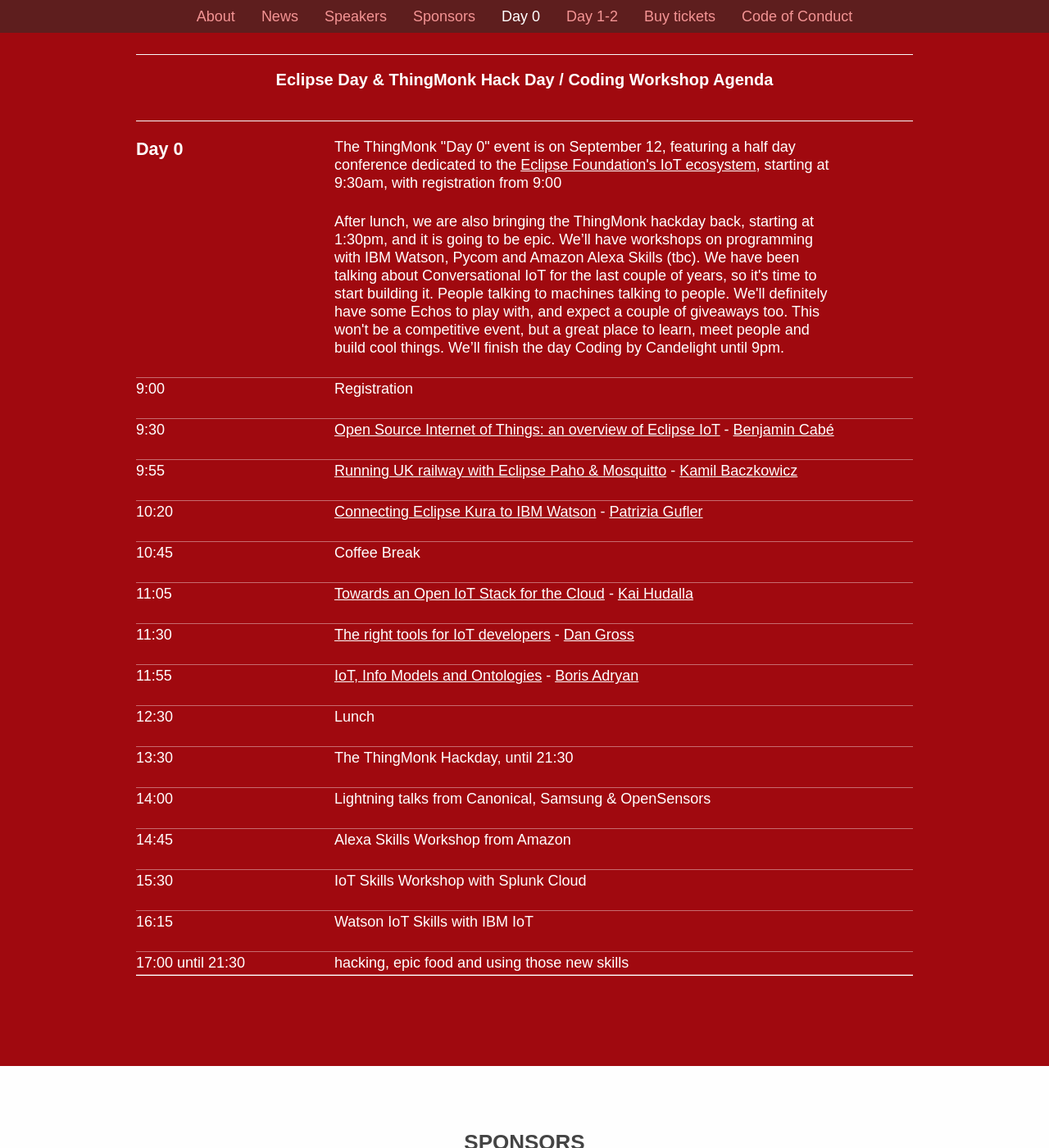
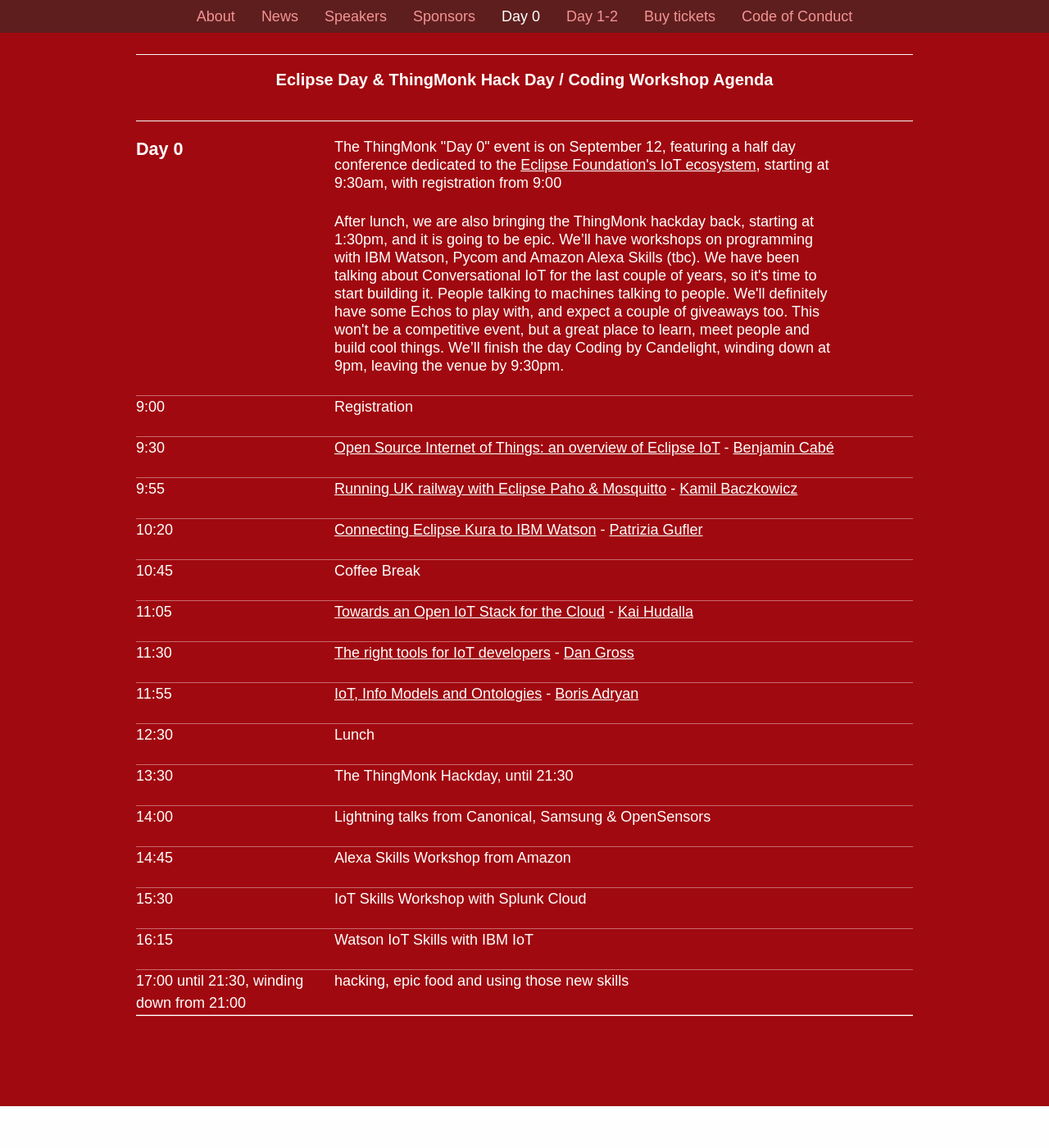
Before and after one commit to thingmonk/thingmonk.github.io, a Jekyll site: the page built from index.html, in a window 1280 px wide and 1400 px high, scrolled down 4804 px. Shown: the whole window at 82% size. Built offline with Jekyll 4.4.1, drawn with Linux system fonts in a browser that asks for light colours; some of the changed text lies outside the part shown.

Commit message:
Time changes

```diff
--- a/index.html
+++ b/index.html
@@ -96,7 +96,7 @@
                   <time>Day 0</time>
                   <div class="session-description">
                     <p>The ThingMonk "Day 0" event is on September 12, featuring a half day conference dedicated to the <a href="/index.html#speakerseclipse">Eclipse Foundation's IoT ecosystem</a>, starting at 9:30am, with registration from 9:00</p>
-                    <p>After lunch, we are also bringing the ThingMonk hackday back, starting at 1:30pm, and it is going to be epic. We’ll have workshops on programming with IBM Watson, Pycom and Amazon Alexa Skills (tbc). We have been talking about Conversational IoT for the last couple of years, so it's time to start building it. People talking to machines talking to people. We'll definitely have some Echos to play with, and expect a couple of giveaways too. This won't be a competitive event, but a great place to learn, meet people and build cool things. We’ll finish the day Coding by Candelight until 9pm.</p>
+                    <p>After lunch, we are also bringing the ThingMonk hackday back, starting at 1:30pm, and it is going to be epic. We’ll have workshops on programming with IBM Watson, Pycom and Amazon Alexa Skills (tbc). We have been talking about Conversational IoT for the last couple of years, so it's time to start building it. People talking to machines talking to people. We'll definitely have some Echos to play with, and expect a couple of giveaways too. This won't be a competitive event, but a great place to learn, meet people and build cool things. We’ll finish the day Coding by Candelight, winding down at 9pm, leaving the venue by 9:30pm.</p>
                   </div>
                 </li>
                 <li class="c-sessions__single">
@@ -162,7 +162,7 @@
                   <div class="session-description"><p>Watson IoT Skills with IBM IoT </p></div>
                 </li>
                 <li class="c-sessions__single">
-                  <time>17:00 until 21:30</time>
+                  <time>17:00 until 21:30, winding down from 21:00</time>
                   <div class="session-description">hacking, epic food and using those new skills</div>
                 </li>
               </ol>
```
Also changed, not shown: other parts of index.html (+2 -2 lines).
